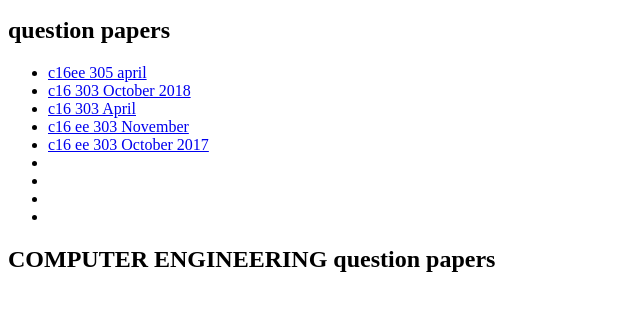
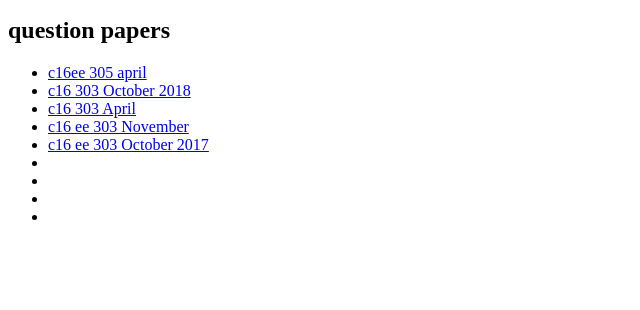
Before and after one commit to aravindbadisa/Tuition-, a plain HTML site: page index.html in a window 1280 px wide. Shown: the part 96-406 px from the top of the page, without its empty margins (0-640 px from the left). Drawn offline with Linux system fonts and the light colour scheme.

Commit message:
Update index.html

```diff
--- a/index.html
+++ b/index.html
@@ -22,7 +22,6 @@
   <li><a href=""></a></li>
   <a href=""></a></li>
   </ul>
-  <h2>COMPUTER ENGINEERING question papers </h2>
   <a href=""></a>
   <a href=""></a>
   <a href=""></a>
```
